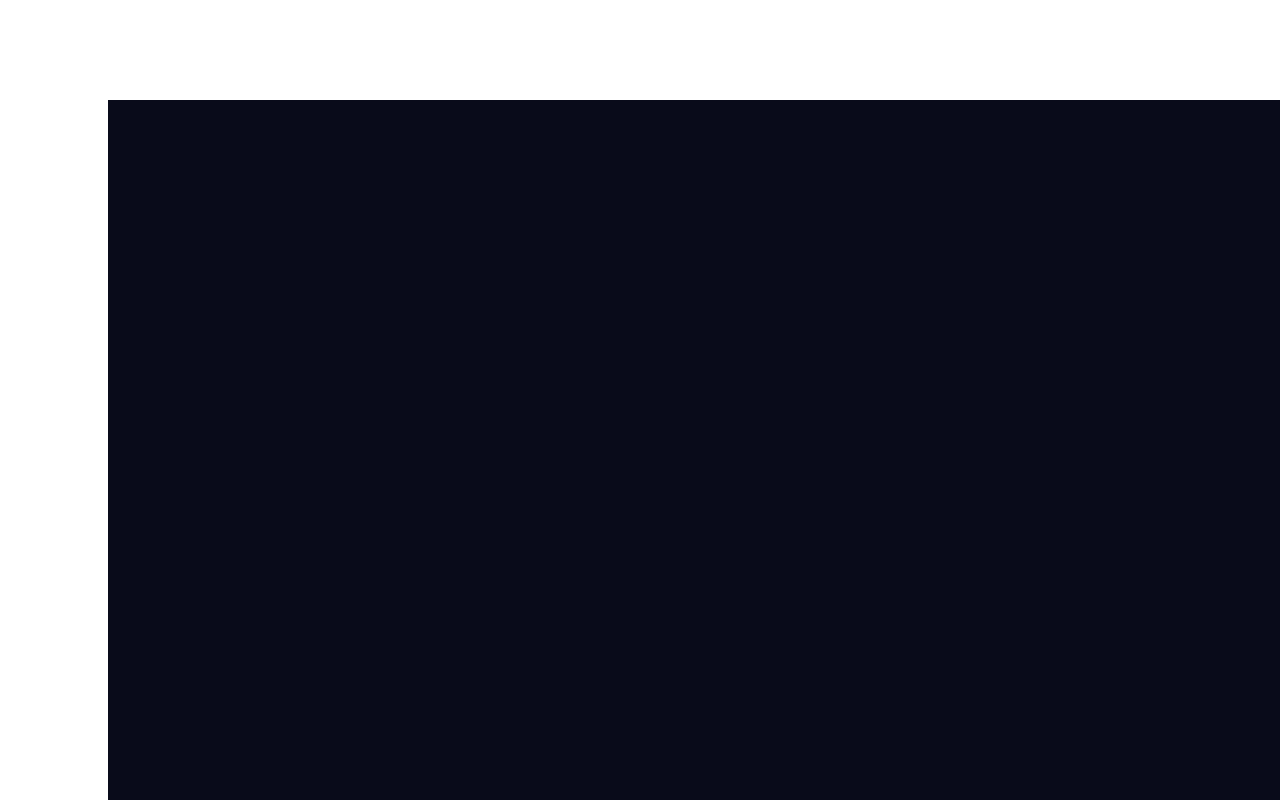
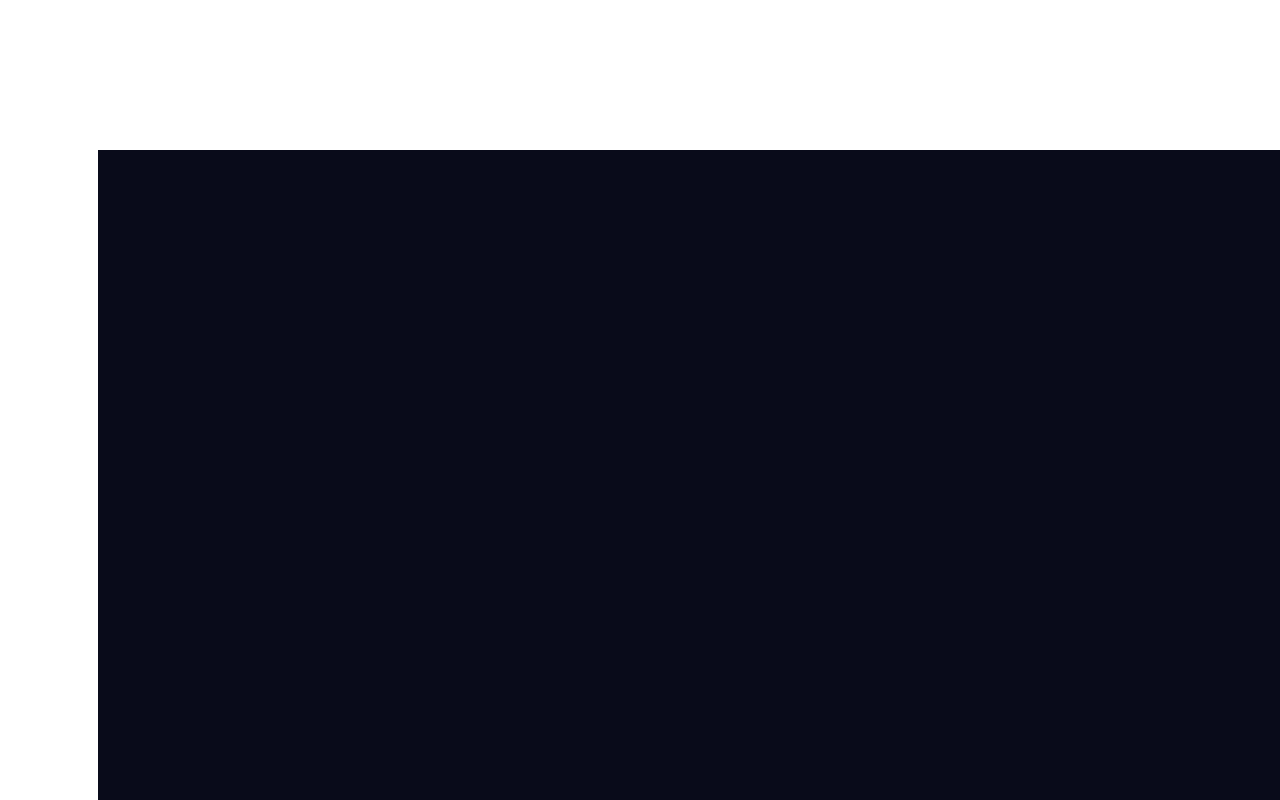
Before and after one commit to Kuurosu/stats-preview-card-component, a plain HTML site: page index.html in a window 1280 px wide. Shown: the top 800 px of the page. Drawn offline with Linux system fonts and the light colour scheme.

Commit message:
Add main background

```diff
--- a/assets/css/style.css
+++ b/assets/css/style.css
@@ -6,9 +6,9 @@ body {
 
 #main-background {
     background-color: hsl(233, 47%, 7%);
-    height: 800px;
-    width: 1500px;
-    margin: 100px 100px;
+    height: 45rem;
+    width: 95rem;
+    margin: 150px 90px;
 }
 
 
```
